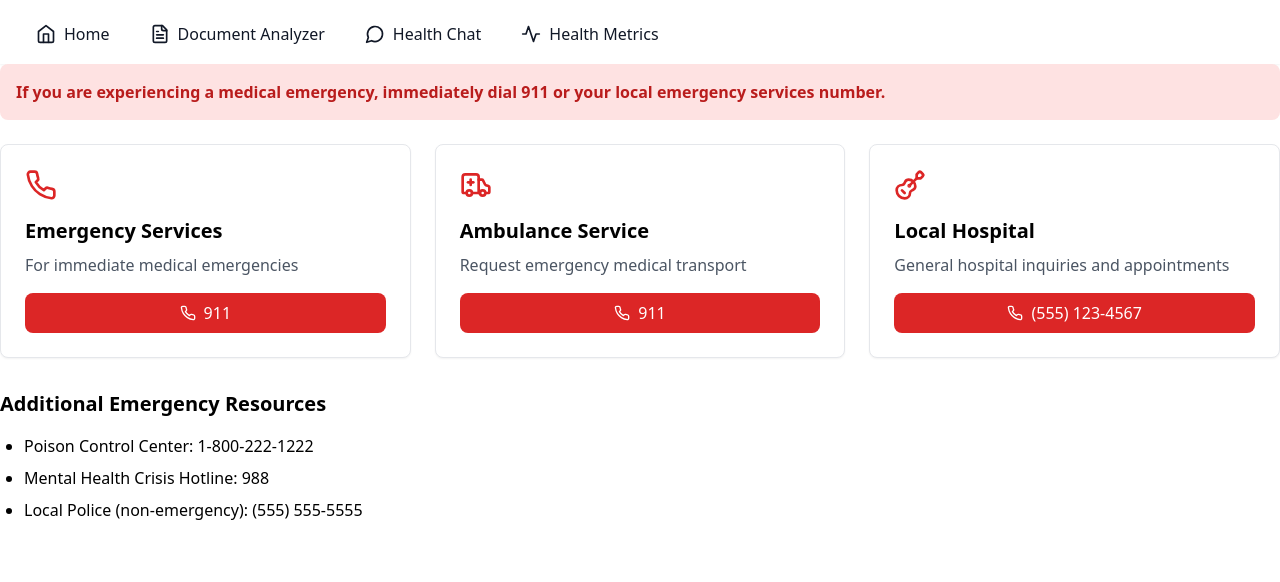
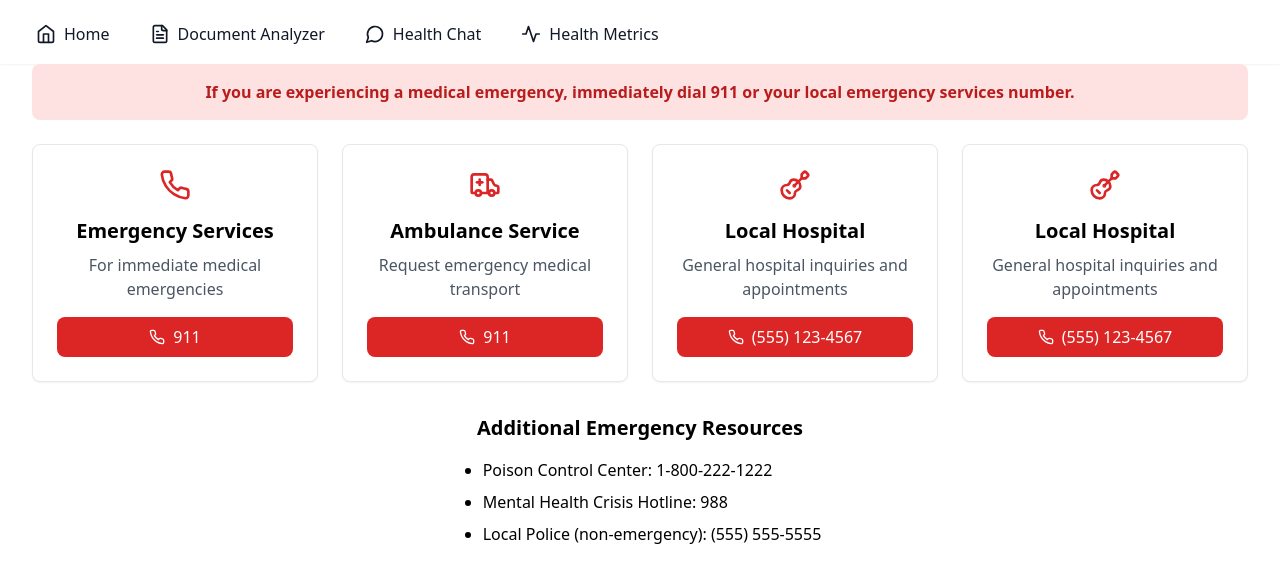
Before and after one commit to workspacereddy/Medical_AI, a React (Vite) app: page /emergency in a window 1280 px wide. Shown: the top 582 px of the page. Built offline with nearby package versions, Linux system fonts and the light colour scheme.

Commit message:
Update Emergency.tsx

```diff
--- a/src/pages/Emergency.tsx
+++ b/src/pages/Emergency.tsx
@@ -21,6 +21,13 @@ export default function Emergency() {
       icon: Hospital,
       description: 'General hospital inquiries and appointments',
     },
+    // Duplicated entry (you can modify this later)
+    {
+      name: 'Local Hospital',
+      number: '(555) 123-4567',
+      icon: Hospital,
+      description: 'General hospital inquiries and appointments',
+    },
   ];
 
   const handleCall = (number: string) => {
@@ -28,19 +35,19 @@ export default function Emergency() {
   };
 
   return (
-    <div>
-      <div className="bg-red-100 p-4 rounded-lg mb-6">
+    <div className="max-w-7xl mx-auto px-4 sm:px-6 lg:px-8">
+      <div className="bg-red-100 p-4 rounded-lg mb-6 text-center">
         <p className="text-red-700 font-semibold">
           If you are experiencing a medical emergency, immediately dial 911 or your local emergency services number.
         </p>
       </div>
 
-      <div className="grid grid-cols-1 md:grid-cols-2 lg:grid-cols-3 gap-6">
+      <div className="grid grid-cols-1 md:grid-cols-2 lg:grid-cols-4 gap-6 justify-items-center">
         {emergencyContacts.map((contact, index) => {
           const Icon = contact.icon;
           return (
-            <div key={index} className="bg-white rounded-lg border border-gray-200 p-6 shadow-sm">
-              <Icon className="w-8 h-8 text-red-600 mb-4" />
+            <div key={index} className="bg-white rounded-lg border border-gray-200 p-6 shadow-sm max-w-xs w-full text-center">
+              <Icon className="w-8 h-8 text-red-600 mb-4 mx-auto" />
               <h3 className="text-xl font-semibold mb-2">{contact.name}</h3>
               <p className="text-gray-600 mb-4">{contact.description}</p>
               <button
@@ -55,9 +62,9 @@ export default function Emergency() {
         })}
       </div>
 
-      <div className="mt-8">
+      <div className="mt-8 text-center">
         <h3 className="text-xl font-semibold mb-4">Additional Emergency Resources</h3>
-        <ul className="list-disc pl-6 space-y-2">
+        <ul className="list-disc pl-6 space-y-2 inline-block text-left">
           <li>Poison Control Center: 1-800-222-1222</li>
           <li>Mental Health Crisis Hotline: 988</li>
           <li>Local Police (non-emergency): (555) 555-5555</li>
```
